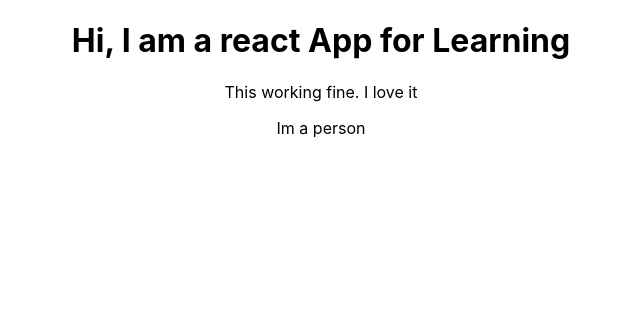
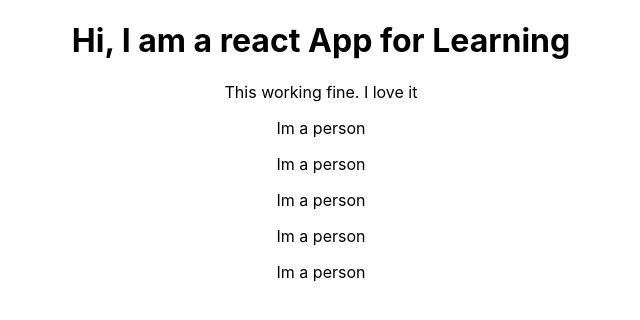
Before and after one commit to hervekhg/reactnativelearningproject, a React (Create React App) app: page / in a window 1280 px wide. Shown: the top 320 px of the page, without its empty margins (319-959 px from the left). Built offline with nearby package versions, Linux system fonts and the light colour scheme.

Commit message:
3.Réutiliser un composant

```diff
--- a/src/App.js
+++ b/src/App.js
@@ -9,6 +9,11 @@ class App extends Component {
         <h1> Hi, I am a react App for Learning </h1>
         <p>This working fine. I love it</p>
         <Person/>
+        <Person/>
+        <Person/>
+        <Person/>
+        <Person/>
+
       </div>
     );
     //return React.createElement('div', {className: 'App'}, React.createElement('h1', null, "This my React App"));
```
